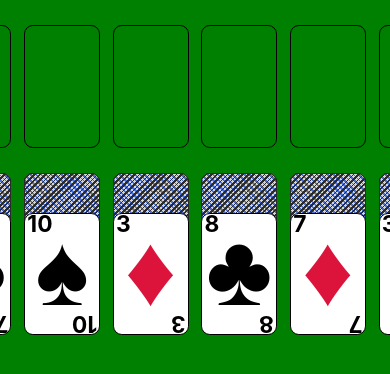
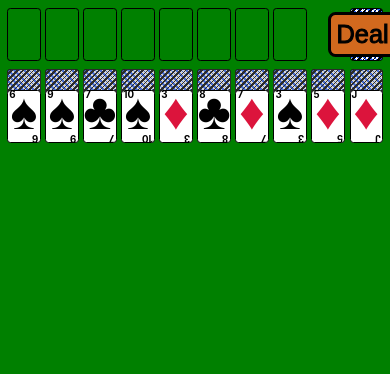
Before and after one commit to daro-asecas/SolitarioPipi, a React (Create React App) app: page / in a window 390 px wide. Both pictures are taken after a click on the button "Start!". Shown: the top 374 px of the page. Built offline with nearby package versions, Linux system fonts and the light colour scheme.

Commit message:
mobileReady

```diff
--- a/src/App.tsx
+++ b/src/App.tsx
@@ -44,14 +44,8 @@ export default function App() {
     renderMatch()
   }
 
-  function moveSubPile(
-    originWhere: string,
-    originPileIndex: number,
-    cardIndex: number,
-    quantityOfCards: number,
-    destinWhere: string,
-    destinPileIndex: number,
-  ) {
+  // prettier-ignore
+  function moveSubPile(originWhere:string, originPileIndex:number, cardIndex:number, quantityOfCards:number, destinWhere:string, destinPileIndex:number) {
     if (destinWhere === 'top') {
       if (quantityOfCards !== 1) return
       match.riseCard(originWhere, originPileIndex, cardIndex, destinPileIndex)
@@ -63,11 +57,8 @@ export default function App() {
     renderMatch()
   }
 
-  function riseCardWithDoubleClick(
-    originWhere: string,
-    originPileIndex: number,
-    cardIndex: number,
-  ) {
+  // prettier-ignore
+  function riseCardWithDoubleClick( originWhere:string, originPileIndex:number, cardIndex:number) {
     match.riseCardWithDoubleClick(originWhere, originPileIndex, cardIndex)
     renderMatch()
   }
@@ -89,8 +80,8 @@ export default function App() {
           )}
 
           {/* PARA USAR EN DEV
-          <DealButton text={"logMatch"} callback={consoleLogMatch} />
-    */}
+            <DealButton text={"logMatch"} callback={consoleLogMatch} />
+      */}
         </MatchContext.Provider>
       </PilesPositionProvider>
       {/* </PointerProvider> */}
--- a/src/components/MatchWrapper.tsx
+++ b/src/components/MatchWrapper.tsx
@@ -6,7 +6,6 @@ import WrapperBottom from './WrapperBottom'
 export default function MatchWrapper(
   // prettier-ignore
   {moveSubPile, riseCardWithDoubleClick, startGame, deal}:
-  // prettier-ignore
   {moveSubPile:Function, riseCardWithDoubleClick:Function, startGame:Function, deal:Function},
 ) {
   const match = useContext(MatchContext)
--- a/src/components/PointerPositionContext.tsx
+++ b/src/components/PointerPositionContext.tsx
@@ -37,6 +37,7 @@ export default function PointerProvider({ children }: { children: ReactNode }) {
 
   useEffect(() => {
     const handleMouseMove = (event: MouseEvent) => {
+      event.preventDefault()
       setDraggingData(data => {
         const updatedData = { ...data }
         data.currentPositionX = event.clientX
@@ -45,10 +46,10 @@ export default function PointerProvider({ children }: { children: ReactNode }) {
       })
     }
 
-    window.addEventListener('mousemove', handleMouseMove)
+    window.addEventListener('pointermove', handleMouseMove)
 
     return () => {
-      window.removeEventListener('mousemove', handleMouseMove)
+      window.removeEventListener('pointermove', handleMouseMove)
     }
   }, [])
 
--- a/src/components/ShowGroupedCards.tsx
+++ b/src/components/ShowGroupedCards.tsx
@@ -9,12 +9,13 @@ import ShowCard from './ShowCard'
 export default function ShowGroupedCards(
   // prettier-ignore
   {where, pileIndex, firsCardIndex, group, stacked, moveSubPile, riseCardWithDoubleClick}:
-  // prettier-ignore
   {where:string, pileIndex:number, firsCardIndex:number, group:Deck, stacked:boolean, moveSubPile:Function, riseCardWithDoubleClick:Function},
 ) {
   const match = useContext(MatchContext)
   // const pointerPosition = UseDraggingData()
   const pilesPosition = UsePilesPosition()
+
+  let lastClickTimestamp = Date.now()
 
   const groupToRender =
     group.numberOfCards > 2 && stacked
@@ -27,13 +28,18 @@ export default function ShowGroupedCards(
   const draggable = groupToRender ? rules.isDraggable(groupToRender) : false
   // const risable = cardToRender ? rules.isRisable(cardToRender, match.suitStacks) : false
 
-  const classStacked = stacked ? 'stacked' : ''
+  const classStacked = stacked ? ' stacked' : ''
+  const classFirst = firsCardIndex === 0 ? ' first' : ''
   const [classOnDrag, setClassOnDrag] = useState('')
   const [draggingX, setDraggingX] = useState('0')
   const [draggingY, setDraggingY] = useState('0')
+  const [clicked, setClicked] = useState(false)
+  const [startingX, setStartingX] = useState(0)
+  const [startingY, setStartingY] = useState(0)
 
-  let startingX = 0
-  let startingY = 0
+  // let clicked = false
+  // let startingX = 0
+  // let startingY = 0
 
   const calculateClosestPile = (X: number, Y: number) => {
     const where = Y > pilesPosition.verticalLimit ? 'bottom' : 'top'
@@ -43,29 +49,55 @@ export default function ShowGroupedCards(
     return { where, pileIndex }
   }
 
-  const handleDragging = (e: React.PointerEvent<HTMLDivElement>) => {
+  const handleDoubleClick = () => {
+    riseCardWithDoubleClick(where, pileIndex, firsCardIndex)
+  }
+
+  const handleDragStart = (e: React.PointerEvent<HTMLDivElement>) => {
     e.stopPropagation()
-    // e.preventDefault()
+    e.preventDefault()
+
+    if (Date.now() - lastClickTimestamp < 500) {
+      handleDoubleClick()
+      return
+    } else {
+      lastClickTimestamp = Date.now()
+    }
+
+    setClicked(true)
+
     if (!draggable) return
     if (!classOnDrag) {
-      setClassOnDrag('on-drag')
+      setClassOnDrag(' on-drag')
     }
 
-    startingX = e.pageX
-    startingY = e.pageY
-    handleCardMove(e)
+    setStartingX(e.pageX)
+    setStartingY(e.pageY)
+    // handleDragMove(e)
 
-    window.addEventListener('mousemove', handleCardMove)
+    window.addEventListener('pointermove', handleDragMove)
   }
 
-  const handleCardMove = (e: MouseEvent | React.PointerEvent<HTMLDivElement>) => {
+  const handleDragMove = (e: React.PointerEvent<HTMLDivElement> | PointerEvent) => {
+    if (!clicked) return
+    e.preventDefault()
+    e.stopPropagation()
+    // if (!clicked) return
+
+    // const X = ('pageX' in e)? e.pageX : e.changedTouches[0].pageX
+    // const Y = ('pageY' in e)? e.pageX : e.changedTouches[0].pageY
+
     setDraggingX(`${e.pageX - startingX}`)
     setDraggingY(`${e.pageY - startingY}`)
   }
 
   function handleDragEnd(e: React.PointerEvent<HTMLDivElement>) {
-    if (!draggable) return
-    window.removeEventListener('mousemove', handleCardMove)
+    e.preventDefault()
+    e.stopPropagation()
+
+    setClicked(false)
+
+    window.removeEventListener('pointermove', handleDragMove)
     setClassOnDrag('')
     setDraggingX('0')
     setDraggingY('0')
@@ -100,32 +132,27 @@ export default function ShowGroupedCards(
     <>
       {groupToRender && cardToRender ? (
         <div
-          className={`card-group ${classStacked} ${classOnDrag}`}
+          className={`card-group${classFirst}${classStacked}${classOnDrag}`}
           style={
             {
               '--dragging-X': `${draggingX}`,
               '--dragging-Y': `${draggingY}`,
             } as React.CSSProperties
           }
-          onPointerDown={e => handleDragging(e)}
+          onPointerDown={e => handleDragStart(e)}
+          onPointerMove={e => handleDragMove(e)}
           onPointerUp={e => handleDragEnd(e)}
+          onPointerCancel={e => handleDragEnd(e)}
+          // onPointerLeave={e => handleDragEnd(e)}
         >
-          <ShowCard
-            card={cardToRender}
-            draggable={draggable}
-            riseCardWithDoubleClick={() => riseCardWithDoubleClick(where, pileIndex, firsCardIndex)}
-          />
+          {
+            // prettier-ignore
+            <ShowCard card={cardToRender} draggable={draggable} riseCardWithDoubleClick={() => riseCardWithDoubleClick(where, pileIndex, firsCardIndex)} />
+          }
 
           {nextGroup.hasCards ? (
-            <ShowGroupedCards
-              where={where}
-              pileIndex={pileIndex}
-              firsCardIndex={firsCardIndex + 1}
-              group={nextGroup}
-              stacked={stacked}
-              moveSubPile={moveSubPile}
-              riseCardWithDoubleClick={riseCardWithDoubleClick}
-            />
+            // prettier-ignore
+            <ShowGroupedCards where={where} pileIndex={pileIndex} firsCardIndex={firsCardIndex + 1} group={nextGroup} stacked={stacked} moveSubPile={moveSubPile} riseCardWithDoubleClick={riseCardWithDoubleClick} />
           ) : (
             <div className="dragging-over-glow" />
           )}
--- a/src/components/ShowPile.tsx
+++ b/src/components/ShowPile.tsx
@@ -7,7 +7,6 @@ import { UsePilesPositionUpdate } from './PilesPositionContext'
 export default function ShowPile(
   // prettier-ignore
   {where, pileIndex, pile, stacked, moveSubPile, riseCardWithDoubleClick}:
-  // prettier-ignore
   {where:string, pileIndex:number, pile:Deck, stacked:boolean, moveSubPile:Function, riseCardWithDoubleClick:Function},
 ) {
   const match = useContext(MatchContext)
--- a/src/components/WrapperBottom.tsx
+++ b/src/components/WrapperBottom.tsx
@@ -5,7 +5,6 @@ import ShowPile from './ShowPile'
 export default function WrapperBottom(
   // prettier-ignore
   {moveSubPile, riseCardWithDoubleClick}:
-  // prettier-ignore
   {moveSubPile:Function, riseCardWithDoubleClick:Function},
 ) {
   const match = useContext(MatchContext)
--- a/src/components/WrapperTop.tsx
+++ b/src/components/WrapperTop.tsx
@@ -8,7 +8,6 @@ import ShowExtraCards from './ShowExtraCards'
 export default function WrapperTop(
   // prettier-ignore
   {moveSubPile, riseCardWithDoubleClick, dealFunction}:
-  // prettier-ignore
   {moveSubPile:Function, riseCardWithDoubleClick:Function, dealFunction:Function},
 ) {
   const match = useContext(MatchContext)
--- a/src/index.css
+++ b/src/index.css
@@ -6,7 +6,7 @@ body {
   -moz-osx-font-smoothing: grayscale;
 }
 
-body::-webkit-scrollbar {
+*::-webkit-scrollbar {
   display: none;
 }
 
--- a/src/styles/styles.css
+++ b/src/styles/styles.css
@@ -20,7 +20,7 @@
 }
 
 .wrapper {
-  margin-top: 1rem;
+  margin-top: 2vw;
   display: flex;
   flex-direction: row;
   gap: var(--wrapper-gap);
@@ -81,52 +81,37 @@ button:active {
   scale: 0.97;
 }
 
-/* #game-message{
-  position: absolute;
-  height: 11rem;
-  width: 11rem;
-  display: flex;
-  justify-content: center;
-  text-align: center;
-  align-items: center;
-  font-size: 1.5rem;
-  color: white;
-  font-weight: bold;
-  -webkit-text-stroke: 1px black;
-} */
-
 .pile-slot {
   display: flex;
   flex-direction: column;
 }
 
 .card-group {
+  touch-action: none;
   display: flex;
+  margin-block-start: calc(-1 * var(--card-width)); /* -8.5vw; */
   flex-direction: column;
-  border-radius: 0.5rem;
-  transition: transform 0s !important;
+  border-radius: var(--card-border-radius);
+  transition:
+    margin-block-start ease-in-out 0.35s,
+    transform 0s !important;
 }
 
-.card-group:nth-child(2) {
-  margin-block-start: -3.3rem;
-  transition: margin-block-start ease-in-out 0.35s;
+.card-group.first {
+  margin-block-start: 0vw;
 }
 
 .card-group > .card:hover + * {
-  margin-block-start: -1.5rem;
-  transition: margin-block-start ease-in-out 0.35s;
+  margin-block-start: -2vw;
 }
 
 .card-group.stacked :nth-child(2):not(.dragging-over-glow) {
   margin-block-start: calc(var(--card-height) * -1);
 }
 
-/* .card-slot.semi-hidden {
-  position: relative;
-  height: 1.25rem;
-  width: 3rem;
-  border: 0;
-} */
+.card-extra .card-group {
+  margin-block-start: 0vw;
+}
 
 .suit-slot,
 .pile-slot,
@@ -158,7 +143,6 @@ button:active {
   display: flex;
   justify-content: center;
   align-items: center;
-  font-size: 3rem;
   background-image: repeating-linear-gradient(
       135deg,
       black 2px,
@@ -234,7 +218,7 @@ button:active {
   display: flex;
   justify-content: center;
   align-items: center;
-  font-size: 400%;
+  font-size: var(--card-number-font-size);
   color: black;
   text-shadow:
     1px 1px 0.1rem rgb(255 255 255 / 75%),
@@ -261,7 +245,7 @@ button:active {
 .card::after {
   position: absolute;
   content: attr(data-value);
-  font-size: 0.9rem;
+  font-size: 2.5vw;
   color: black;
   font-weight: bold;
 }
@@ -301,7 +285,7 @@ button:active {
   position: absolute;
   height: var(--card-height);
   width: var(--card-width);
-  border-radius: 0.5rem;
+  border-radius: 0.8vw;
   background-color: transparent;
   box-shadow: 0;
 }
@@ -314,13 +298,13 @@ button:active {
   /* z-index: 999; */
   --glow-color: 255, 255, 145;
   background-color: rgba(var(--glow-color), 0.25);
-  box-shadow: 0 0 1.5rem 0.5rem rgb(var(--glow-color), 0.65);
+  box-shadow: 0 0 2vw 0.8vw rgb(var(--glow-color), 0.65);
 }
 
 .pile-slot.empty.on-drag-over {
   --glow-color: 255, 255, 145;
   background-color: rgba(var(--glow-color), 0.4);
-  box-shadow: 0 0 1.5rem 0.5rem rgb(var(--glow-color), 0.65);
+  box-shadow: 0 0 2vw 0.8vw rgb(var(--glow-color), 0.65);
 }
 
 #extra-cards-wrapper {
@@ -342,8 +326,8 @@ button:active {
 #extra-cards-wrapper .card-extra:not(.full-size) {
   flex-shrink: 1;
   flex-grow: 1;
-  max-width: 1.5rem;
-  min-width: 0.5rem;
+  max-width: 4vw;
+  min-width: 1vw;
 
   transition: ease-in-out 0.35s;
 }
@@ -351,8 +335,8 @@ button:active {
 #extra-cards-wrapper .card-extra:not(.full-size):hover {
   flex-shrink: 0.5;
   flex-grow: 2;
-  max-width: 2.5rem;
-  min-width: 0.5rem;
+  max-width: 7vw;
+  min-width: 1vw;
 
   transition: ease-in-out 0.35s;
 }
```
Also changed, not shown: src/components/ShowExtraCards.tsx (+3 -6 lines), src/styles/variables.css (+6 -14 lines).
